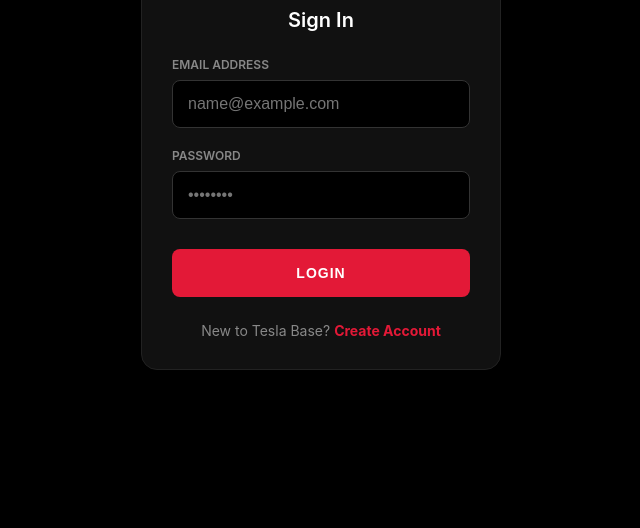
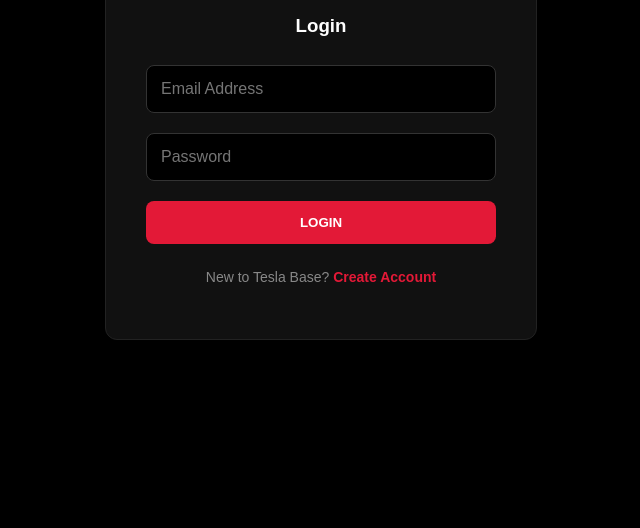
Before and after one commit to sweetcsf1-png/Tesla-Base, a plain HTML site: page index.html in a window 1280 px wide. Shown: the part 272-800 px from the top of the page, without its empty margins (319-959 px from the left). Drawn offline with Linux system fonts and the light colour scheme.

Commit message:
Update index.html

```diff
--- a/index.html
+++ b/index.html
@@ -2,218 +2,73 @@
 <html lang="en">
 <head>
     <meta charset="UTF-8">
-    <meta name="viewport" content="width=device-width, initial-scale=1.0, maximum-scale=1.0, user-scalable=no">
+    <meta name="viewport" content="width=device-width, initial-scale=1.0">
     <title>Tesla Base | Authentication</title>
-    <link rel="stylesheet" href="https://cdnjs.cloudflare.com/ajax/libs/font-awesome/6.0.0/css/all.min.css">
     <style>
-        :root {
-            --bg: #000000;
-            --tesla-red: #E31937;
-            --card-bg: #111111;
-            --text-main: #ffffff;
-            --text-gray: #888888;
-            --border: #222222;
-        }
-
-        * { box-sizing: border-box; -webkit-tap-highlight-color: transparent; }
-
-        body {
-            background-color: var(--bg);
-            color: var(--text-main);
-            font-family: -apple-system, BlinkMacSystemFont, "Segoe UI", Roboto, Helvetica, Arial, sans-serif;
-            margin: 0;
-            display: flex;
-            justify-content: center;
-            align-items: center;
-            height: 100vh;
-            overflow: hidden;
-        }
-
-        .auth-container {
-            width: 100%;
-            max-width: 400px;
-            padding: 40px 20px;
-            text-align: center;
-        }
-
-        .logo {
-            font-size: 28px;
-            font-weight: 900;
-            color: var(--tesla-red);
-            letter-spacing: 4px;
-            text-transform: uppercase;
-            margin-bottom: 40px;
-        }
-
-        .form-box {
-            background: var(--card-bg);
-            padding: 30px;
-            border-radius: 16px;
-            border: 1px solid var(--border);
-        }
-
-        h2 {
-            font-size: 20px;
-            margin-bottom: 25px;
-            font-weight: 600;
-        }
-
-        .input-group {
-            margin-bottom: 20px;
-            text-align: left;
-        }
-
-        label {
-            display: block;
-            color: var(--text-gray);
-            font-size: 12px;
-            margin-bottom: 8px;
-            font-weight: 600;
-            text-transform: uppercase;
-        }
-
-        input {
-            width: 100%;
-            background: #000;
-            border: 1px solid #333;
-            padding: 14px 15px;
-            border-radius: 8px;
-            color: #fff;
-            outline: none;
-            font-size: 16px;
-            transition: border-color 0.3s;
-        }
-
-        input:focus {
-            border-color: var(--tesla-red);
-        }
-
-        .btn-primary {
-            width: 100%;
-            background: var(--tesla-red);
-            color: white;
-            border: none;
-            padding: 16px;
-            border-radius: 8px;
-            font-weight: 800;
-            font-size: 14px;
-            cursor: pointer;
-            text-transform: uppercase;
-            letter-spacing: 1px;
-            margin-top: 10px;
-        }
-
-        .btn-primary:active {
-            transform: scale(0.98);
-        }
-
-        .switch-mode {
-            margin-top: 25px;
-            font-size: 14px;
-            color: var(--text-gray);
-        }
-
-        .switch-link {
-            color: var(--tesla-red);
-            font-weight: bold;
-            cursor: pointer;
-            text-decoration: none;
-        }
-
-        .error-msg {
-            color: #ff3b3b;
-            font-size: 13px;
-            margin-top: 15px;
-            display: none;
-        }
+        body { background: #000; color: #fff; font-family: sans-serif; display: flex; justify-content: center; align-items: center; height: 100vh; margin: 0; }
+        .auth-card { background: #111; padding: 40px; border-radius: 12px; width: 350px; text-align: center; border: 1px solid #222; }
+        input { width: 100%; padding: 14px; margin: 10px 0; background: #000; border: 1px solid #333; color: #fff; border-radius: 8px; box-sizing: border-box; font-size: 16px; }
+        button { width: 100%; padding: 14px; background: #E31937; border: none; color: #fff; font-weight: bold; border-radius: 8px; cursor: pointer; text-transform: uppercase; margin-top: 10px; }
+        .error { color: #ff3b3b; font-size: 13px; margin-top: 15px; display: none; }
+        .logo { color: #E31937; font-size: 24px; font-weight: 900; letter-spacing: 4px; margin-bottom: 30px; }
     </style>
 </head>
 <body>
 
-    <div class="auth-container">
-        <div class="logo">Tesla Base</div>
-
-        <div class="form-box" id="auth-box">
-            <h2 id="form-title">Sign In</h2>
-
-            <div class="input-group">
-                <label>Email Address</label>
-                <input type="email" id="email" placeholder="name@example.com" required>
-            </div>
-
-            <div class="input-group">
-                <label>Password</label>
-                <input type="password" id="password" placeholder="••••••••" required>
-            </div>
-
-            <button class="btn-primary" id="submit-btn" onclick="handleAuth()">Login</button>
-
-            <div class="error-msg" id="error-text"></div>
-
-            <div class="switch-mode">
-                <span id="mode-text">New to Tesla Base?</span>
-                <span class="switch-link" id="mode-link" onclick="toggleMode()">Create Account</span>
-            </div>
-        </div>
+    <div class="auth-card">
+        <div class="logo">TESLA BASE</div>
+        <h3 id="title">Login</h3>
+        <input type="email" id="email" placeholder="Email Address">
+        <input type="password" id="password" placeholder="Password">
+        <button id="btn" onclick="handleAuth()">Login</button>
+        <p id="error" class="error"></p>
+        <p style="font-size: 14px; color: #888; margin-top: 25px;">
+            <span id="mode-text">New to Tesla Base?</span>
+            <span style="color:#E31937; cursor:pointer; font-weight:bold;" onclick="toggle()">Create Account</span>
+        </p>
     </div>
 
     <script>
-        let isLoginMode = true;
+        let isLogin = true;
+        // Persistence: No sign out until explicit logout
+        if (localStorage.getItem('userEmail')) window.location.href = 'dashboard.html';
 
-        // PERSISTENCE RULE: Check if user is already logged in
-        window.onload = () => {
-            const savedUser = localStorage.getItem('userEmail');
-            if (savedUser) {
-                window.location.href = 'dashboard.html';
-            }
-        };
-
-        function toggleMode() {
-            isLoginMode = !isLoginMode;
-            document.getElementById('form-title').innerText = isLoginMode ? 'Sign In' : 'Register';
-            document.getElementById('submit-btn').innerText = isLoginMode ? 'Login' : 'Create Account';
-            document.getElementById('mode-text').innerText = isLoginMode ? 'New to Tesla Base?' : 'Already have an account?';
-            document.getElementById('mode-link').innerText = isLoginMode ? 'Create Account' : 'Sign In';
-            document.getElementById('error-text').style.display = 'none';
+        function toggle() {
+            isLogin = !isLogin;
+            document.getElementById('title').innerText = isLogin ? 'Login' : 'Register';
+            document.getElementById('btn').innerText = isLogin ? 'Login' : 'Create Account';
+            document.getElementById('mode-text').innerText = isLogin ? 'New to Tesla Base?' : 'Already have an account?';
         }
 
         async function handleAuth() {
             const email = document.getElementById('email').value;
             const password = document.getElementById('password').value;
-            const errorText = document.getElementById('error-text');
-
-            if (!email || !password) {
-                showError("Please fill in all fields.");
-                return;
-            }
-
-            const endpoint = isLoginMode ? '/api/auth/login' : '/api/auth/register';
+            // IMPORTANT: Point directly to your Render URL
+            const baseUrl = "https://tesla-base.onrender.com";
+            const path = isLogin ? '/api/auth/login' : '/api/auth/register';
 
             try {
-                const response = await fetch(endpoint, {
+                const res = await fetch(baseUrl + path, {
                     method: 'POST',
-                    headers: { 'Content-Type': 'application/json' },
+                    headers: {'Content-Type': 'application/json'},
                     body: JSON.stringify({ email, password })
                 });
-
-                const data = await response.json();
-
-                if (response.ok) {
-                    // RULE: Association of email to account and fast login
+                const data = await res.json();
+                if (res.ok) {
                     localStorage.setItem('userEmail', email);
                     window.location.href = 'dashboard.html';
                 } else {
-                    showError(data.error || "Authentication failed.");
+                    showError(data.error);
                 }
-            } catch (err) {
-                showError("Connection error. Is the server running?");
+            } catch (e) {
+                showError("Connection error. Check Render Logs.");
             }
         }
 
         function showError(msg) {
-            const errorText = document.getElementById('error-text');
-            errorText.innerText = msg;
-            errorText.style.display = 'block';
+            const err = document.getElementById('error');
+            err.innerText = msg;
+            err.style.display = 'block';
         }
     </script>
 </body>
```
